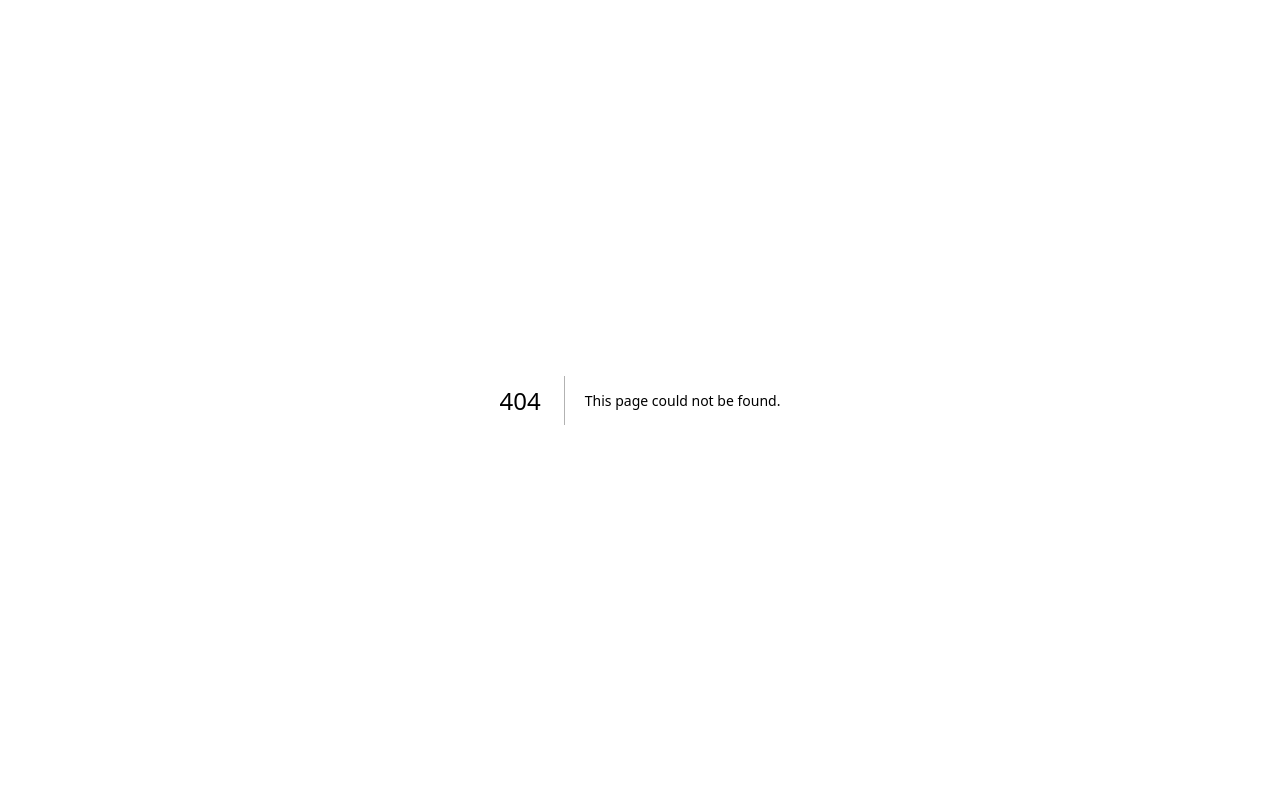
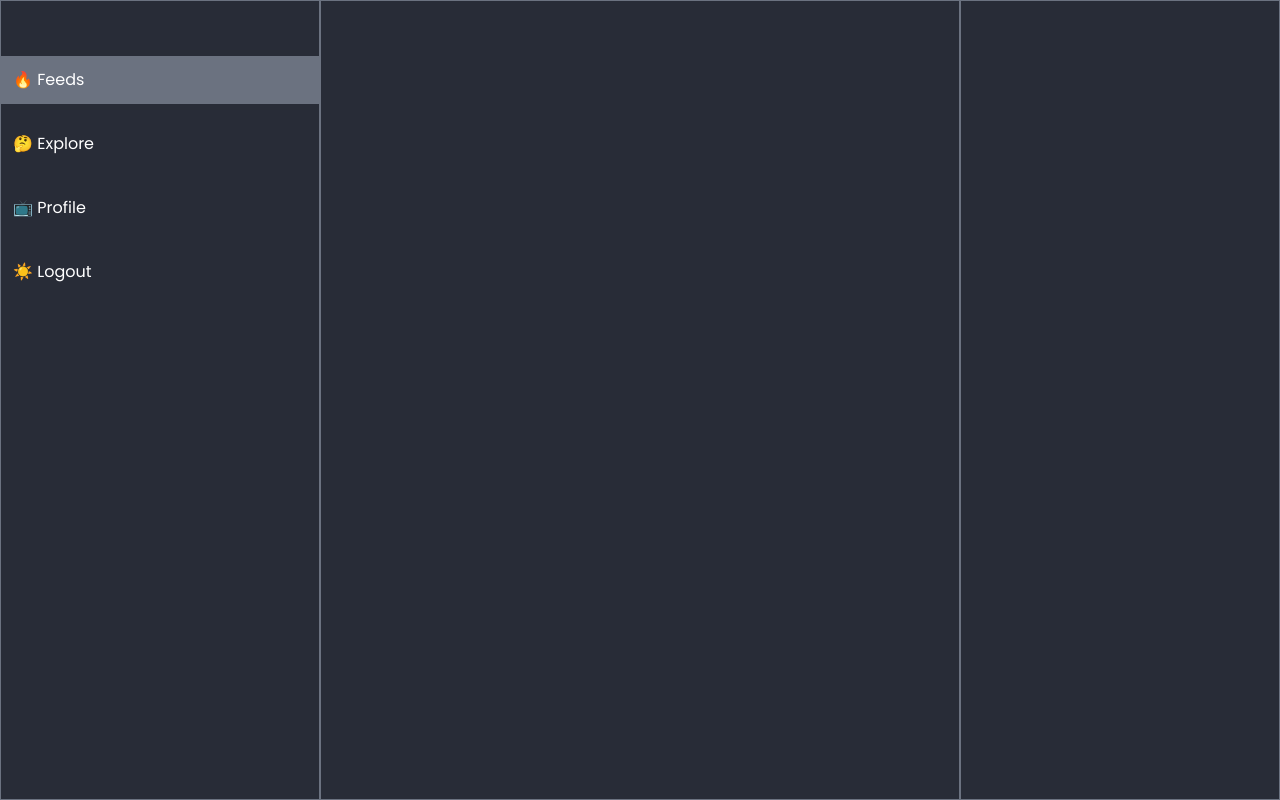
Before and after one commit to Avin008/social-media-app, a Next.js app: page /feeds in a window 1280 px wide. Before the commit this address had no page. Built offline with nearby package versions, Linux system fonts and the light colour scheme.

Commit message:
added: sidebar component

```diff
--- /dev/null
+++ b/app/feeds/page.tsx
@@ -0,0 +1,17 @@
+import Sidebar from "@/components/Sidebar";
+
+const UserFeedsPage = () => {
+  return (
+    <main className="bg-background h-screen">
+      <div className="grid h-full grid-cols-12">
+        <div className="border border-gray-500 col-span-3">
+          <Sidebar />
+        </div>
+        <div className="border border-gray-500 col-span-6"></div>
+        <div className="border border-gray-500 col-span-3"></div>
+      </div>
+    </main>
+  );
+};
+
+export default UserFeedsPage;
--- a/app/signup/page.tsx
+++ /dev/null
@@ -1,5 +0,0 @@
-const SignupPage = () => {
-  return <div>Signup Page</div>;
-};
-
-export default SignupPage;
--- /dev/null
+++ b/components/Sidebar.tsx
@@ -0,0 +1,20 @@
+const Sidebar = () => {
+  return (
+    <ul className="h-fit text-white space-y-4 sticky top-14">
+      <li className="hover:bg-gray-500 bg-gray-500 p-3 cursor-pointer">
+        🔥 Feeds
+      </li>
+      <li className="hover:bg-gray-500 p-3 cursor-pointer">
+        🤔 Explore
+      </li>
+      <li className="hover:bg-gray-500 p-3 cursor-pointer">
+        📺 Profile
+      </li>
+      <li className="hover:bg-gray-500 p-3 cursor-pointer">
+        ☀️ Logout
+      </li>
+    </ul>
+  );
+};
+
+export default Sidebar;
```
